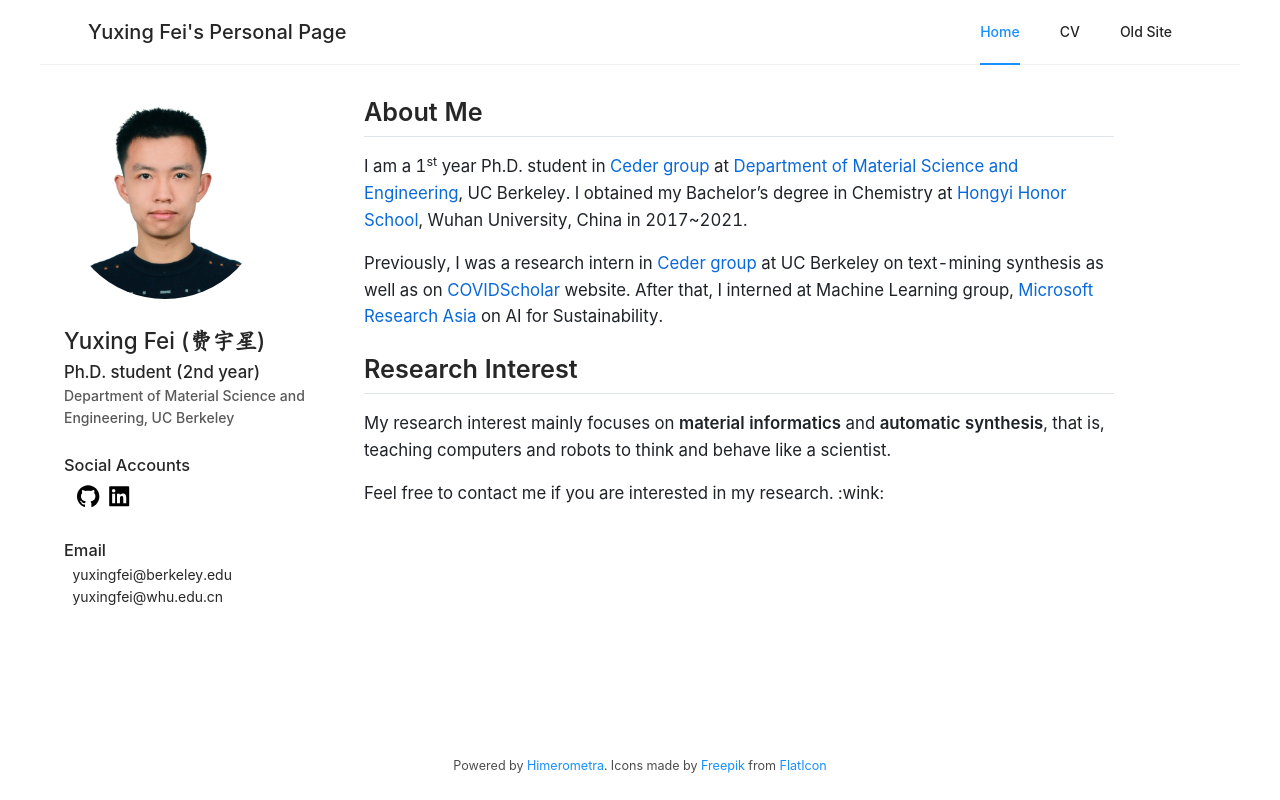
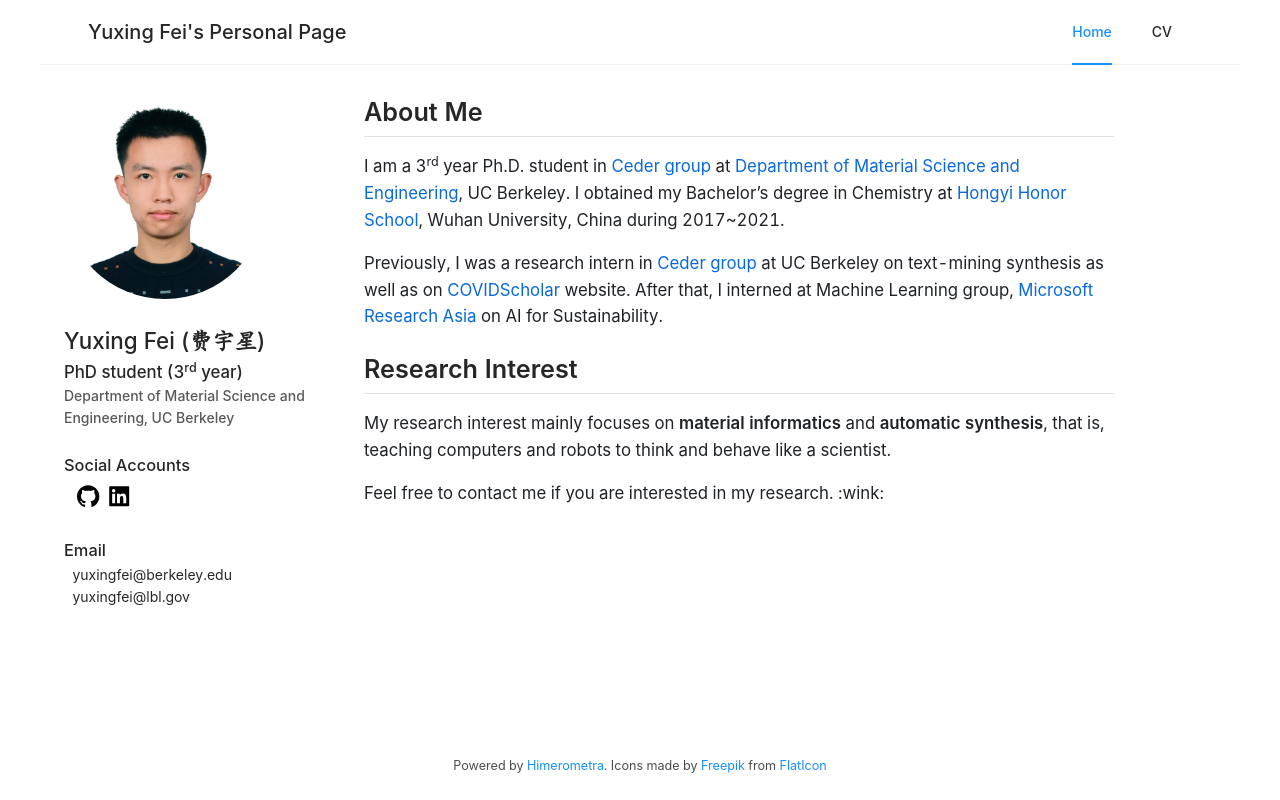
Before and after one commit to idocx/himerometra, a Gatsby site: page / in a window 1280 px wide. Built offline with nearby package versions, Linux system fonts and the light colour scheme; Gatsby itself is replaced by a stand-in of ours.

Commit message:
Update the website

```diff
--- a/src/components/HeaderMenu.js
+++ b/src/components/HeaderMenu.js
@@ -40,9 +40,9 @@
       <Menu.Item key='cv' title='View CV'>
         <Link to='/yuxing_cv.pdf'>CV</Link>
       </Menu.Item>
-      <Menu.Item key='old-site' title='Visit Old Site'>
+      {/* <Menu.Item key='old-site' title='Visit Old Site'>
         <a href='https://old.yuxingfei.com'>Old Site</a>
-      </Menu.Item>
+      </Menu.Item> */}
     </StyledMenu>
   )
 }
--- a/src/components/SiderContainer.js
+++ b/src/components/SiderContainer.js
@@ -80,7 +80,7 @@
           Yuxing Fei (<span className='zh-cn'>费宇星</span>)
         </h1>
         <h3 style={{ fontSize: '1.2em' }}>
-          Ph.D. student (2nd year)
+          PhD student (3<sup>rd</sup> year)
         </h3>
         <h4 style={{ fontSize: '1em' }}>
           Department of Material Science and Engineering, UC Berkeley
@@ -115,7 +115,7 @@
         <h3>Email</h3>
         <div className='emails'>
           yuxingfei@berkeley.edu
-          yuxingfei@whu.edu.cn
+          yuxingfei@lbl.gov
         </div>
       </div>
     </SiderDiv>
--- a/src/md-pages/index.md
+++ b/src/md-pages/index.md
@@ -6,7 +6,7 @@
 ---
 
 ## About Me
-I am a 1<sup>st</sup> year Ph.D. student in [Ceder group](https://ceder.berkeley.edu) at [Department of Material Science and Engineering](https://mse.berkeley.edu/), UC Berkeley. I obtained my Bachelor’s degree in Chemistry at [Hongyi Honor School](https://hyxt.whu.edu.cn/), Wuhan University, China in 2017~2021.
+I am a 3<sup>rd</sup> year Ph.D. student in [Ceder group](https://ceder.berkeley.edu) at [Department of Material Science and Engineering](https://mse.berkeley.edu/), UC Berkeley. I obtained my Bachelor’s degree in Chemistry at [Hongyi Honor School](https://hyxt.whu.edu.cn/), Wuhan University, China during 2017~2021.
 
 Previously, I was a research intern in [Ceder group](https://ceder.berkeley.edu) at UC Berkeley on text-mining synthesis as well as on [COVIDScholar](https://covidscholar.org) website. After that, I interned at Machine Learning group, [Microsoft Research Asia](https://www.microsoft.com/en-us/research/lab/microsoft-research-asia/) on AI for Sustainability.
 
```
Also changed, not shown: 2 other files.
